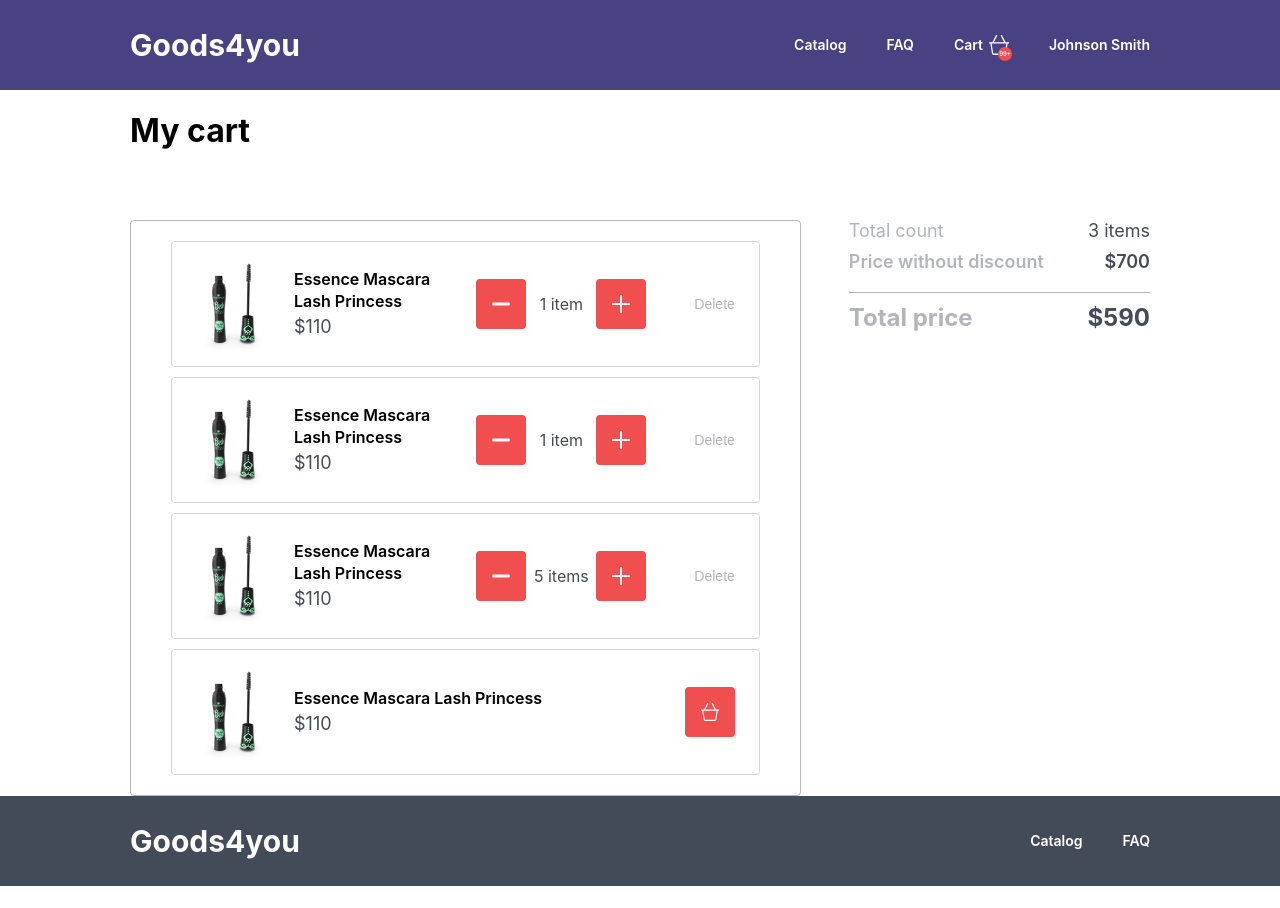
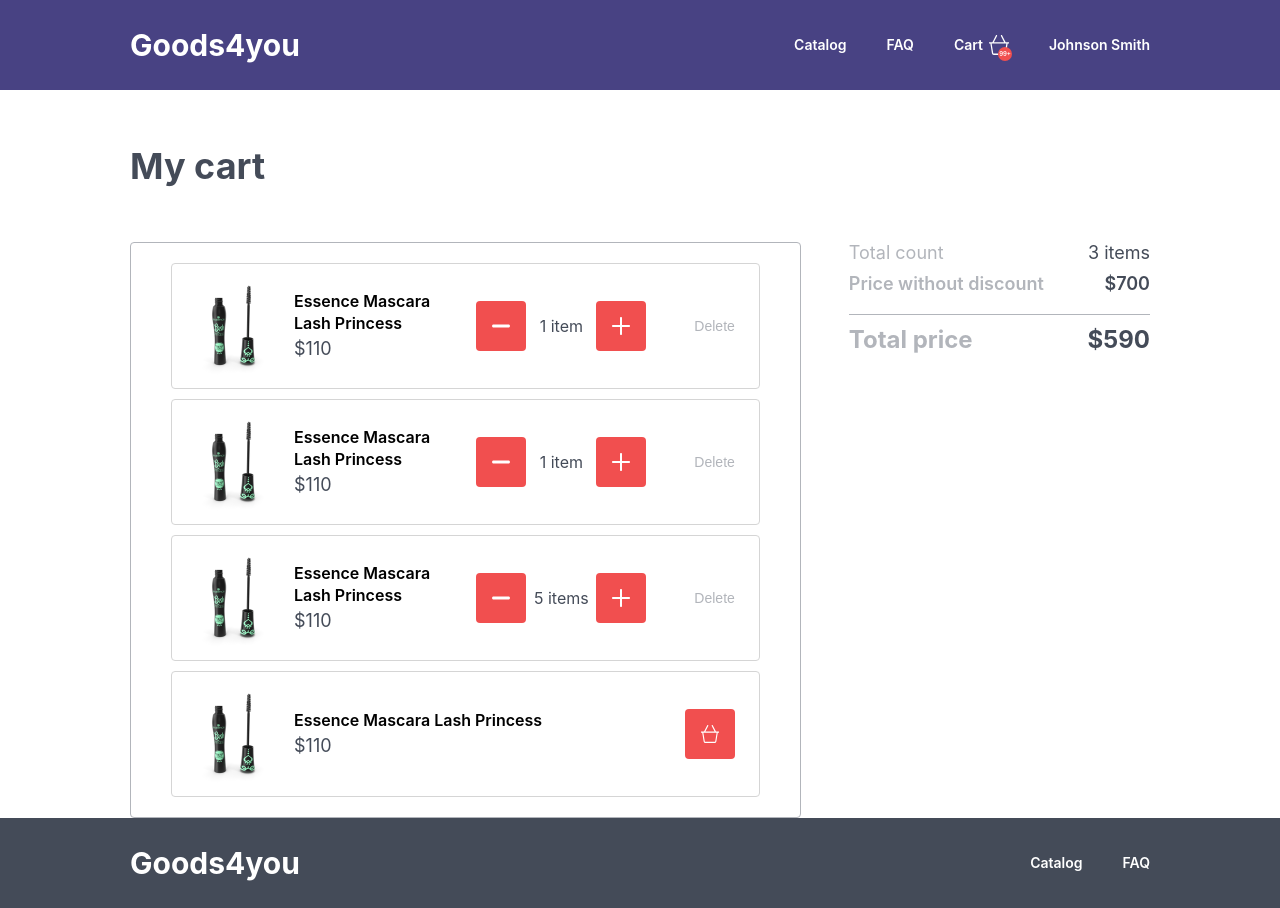
Before and after one commit to Nikitabkv/goodshop-edu, a React (Vite) app: page /cart in a window 1280 px wide. Before the commit the page ends 886 px from the top, so only its background shows below. Built offline with nearby package versions, Linux system fonts and the light colour scheme; a web font is replaced by a local one.

Commit message:
feat: add title component

```diff
--- a/src/pages/Cart/ui/Cart.module.scss
+++ b/src/pages/Cart/ui/Cart.module.scss
@@ -9,6 +9,7 @@
 .cart {
   display: flex;
   justify-content: center;
+  padding-top: 48px;
   flex-grow: 1;
 }
 
--- a/src/pages/Cart/ui/Cart.tsx
+++ b/src/pages/Cart/ui/Cart.tsx
@@ -1,6 +1,7 @@
 import s from './Cart.module.scss'
 import Container from "../../../shared/ui-kit/Container"
 import CartItem from "../../../widgets/CartItem"
+import {Title} from "../../../shared/ui-kit/Title/ui/Title.tsx"
 
 const cartItems = [
   {
@@ -37,7 +38,7 @@
   return (
     <div className={s.cart}>
       <Container>
-        <h1>My cart</h1>
+        <Title tag={'h2'}>My cart</Title>
         <div className={s.cartRow}>
           <div className={s.itemsWrapper}>
             {cartItems.map((item) => (
--- /dev/null
+++ b/src/shared/ui-kit/Title/ui/Title.module.scss
@@ -0,0 +1,9 @@
+@import './../../../variables';
+
+.title {
+    font-size: $extra-3-large;
+    margin: 0;
+    color: $gray-900;
+    line-height: 56px;
+    font-weight: $bold;
+}
--- /dev/null
+++ b/src/shared/ui-kit/Title/ui/Title.tsx
@@ -0,0 +1,22 @@
+import s from './Title.module.scss'
+import {createElement, FC, ReactNode} from "react";
+
+interface TitleProps {
+  tag?: 'h1' | 'h2' | 'h3' | 'h4' | 'h5' | 'h6'
+  className?: string
+  children: ReactNode
+  fontWeight?: number
+}
+
+export const Title:FC<TitleProps> = ({tag = 'h1', className, children, fontWeight}) => {
+  return (
+    createElement(
+      tag,
+      {
+        className: s.title + ' ' + (className ? className : ''),
+        style: {fontWeight: fontWeight}
+      },
+      children
+    )
+  )
+}
```
